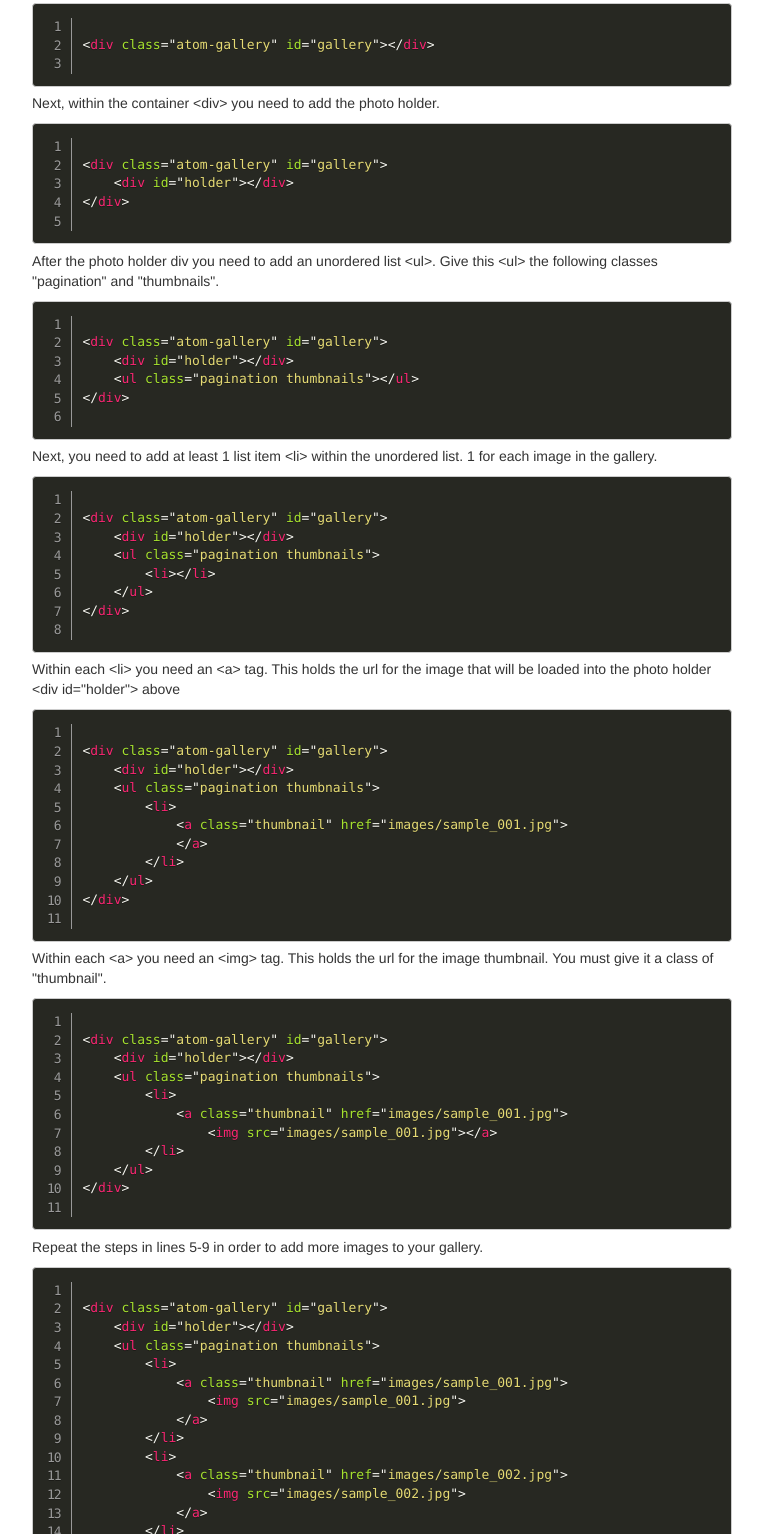
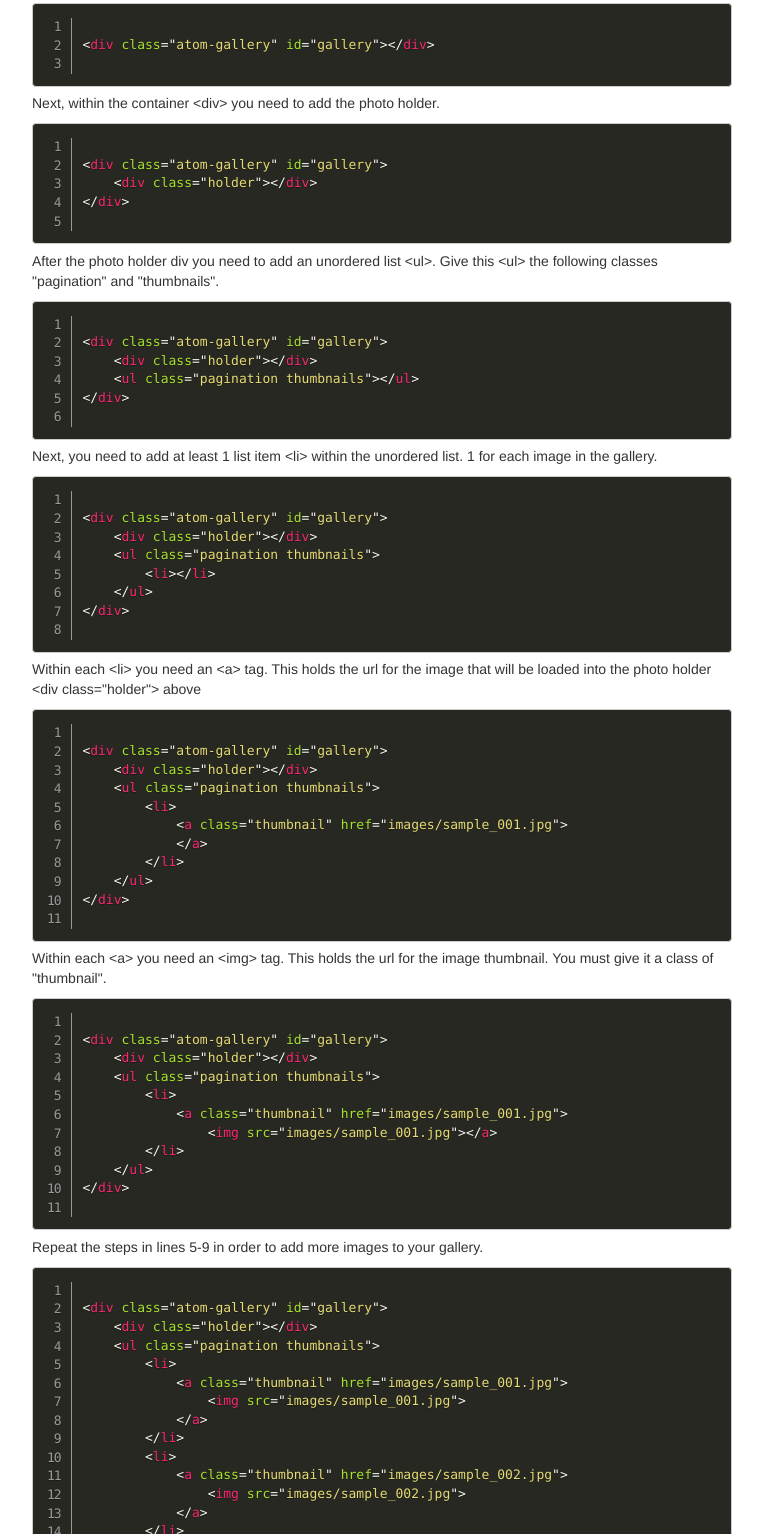
Before and after one commit to thedigicraft/Atom.Gallery, a plain HTML site: page example/index.html in a window 1280 px wide. Shown: the part 1835-3369 px from the top of the page, without its empty margins (258-1021 px from the left). Drawn offline with nearby package versions, Linux system fonts and the light colour scheme.

Commit message:
Documentation fixes

```diff
--- a/example/index.html
+++ b/example/index.html
@@ -154,7 +154,7 @@ $(document).ready(function() {
 <pre class="line-numbers">
 <code class="language-markup">
 &lt;div class="atom-gallery" id="gallery"&gt;
-	&lt;div id="holder"&gt;&lt;/div&gt;
+	&lt;div class="holder"&gt;&lt;/div&gt;
 &lt;/div&gt;
 </code>
 </pre>
@@ -164,7 +164,7 @@ $(document).ready(function() {
 <pre class="line-numbers">
 <code class="language-markup">
 &lt;div class="atom-gallery" id="gallery"&gt;
-	&lt;div id="holder"&gt;&lt;/div&gt;
+	&lt;div class="holder"&gt;&lt;/div&gt;
 	&lt;ul class="pagination thumbnails"&gt;&lt;/ul&gt;
 &lt;/div&gt;
 </code>
@@ -175,7 +175,7 @@ $(document).ready(function() {
 <pre class="line-numbers">
 <code class="language-markup">
 &lt;div class="atom-gallery" id="gallery"&gt;
-	&lt;div id="holder"&gt;&lt;/div&gt;
+	&lt;div class="holder"&gt;&lt;/div&gt;
 	&lt;ul class="pagination thumbnails"&gt;
 		&lt;li&gt;&lt;/li&gt;
 	&lt;/ul&gt;
@@ -183,12 +183,12 @@ $(document).ready(function() {
 </code>
 </pre>
 
-          <p>Within each &lt;li&gt; you need an &lt;a&gt; tag. This holds the url for the image that will be loaded into the photo holder &lt;div id="holder"&gt; above</p>
+          <p>Within each &lt;li&gt; you need an &lt;a&gt; tag. This holds the url for the image that will be loaded into the photo holder &lt;div class="holder"&gt; above</p>
 
 <pre class="line-numbers">
 <code class="language-markup">
 &lt;div class="atom-gallery" id="gallery"&gt;
-	&lt;div id="holder"&gt;&lt;/div&gt;
+	&lt;div class="holder"&gt;&lt;/div&gt;
 	&lt;ul class="pagination thumbnails"&gt;
 		&lt;li&gt;
 			&lt;a class="thumbnail" href="images/sample_001.jpg"&gt;
@@ -204,7 +204,7 @@ $(document).ready(function() {
 <pre class="line-numbers">
 <code class="language-markup">
 &lt;div class="atom-gallery" id="gallery"&gt;
-	&lt;div id="holder"&gt;&lt;/div&gt;
+	&lt;div class="holder"&gt;&lt;/div&gt;
 	&lt;ul class="pagination thumbnails"&gt;
 		&lt;li&gt;
 			&lt;a class="thumbnail" href="images/sample_001.jpg"&gt;
@@ -220,7 +220,7 @@ $(document).ready(function() {
 <pre class="line-numbers">
 <code class="language-markup">
 &lt;div class="atom-gallery" id="gallery"&gt;
-	&lt;div id="holder"&gt;&lt;/div&gt;
+	&lt;div class="holder"&gt;&lt;/div&gt;
 	&lt;ul class="pagination thumbnails"&gt;
 		&lt;li&gt;
 			&lt;a class="thumbnail" href="images/sample_001.jpg"&gt;
```
